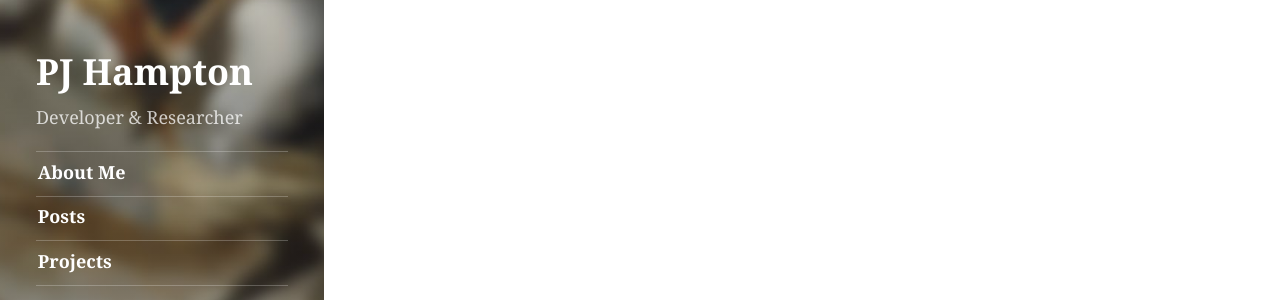
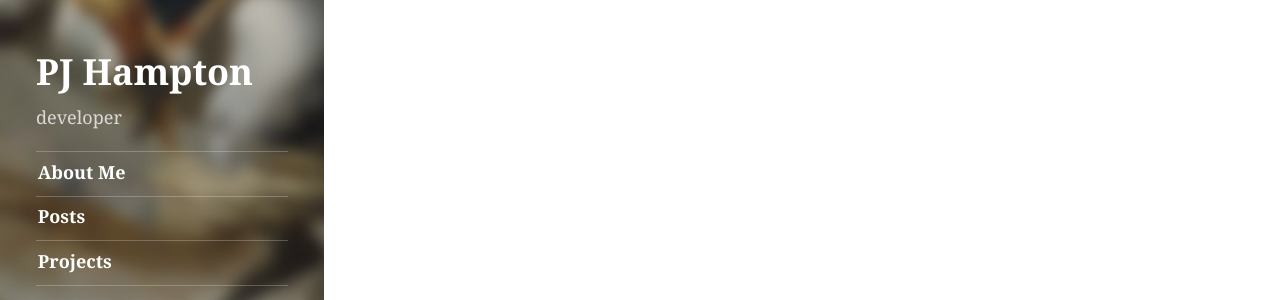
Before and after one commit to pjhampton/pjhampton.github.io, a Jekyll site: the page built from index.html, in a window 1280 px wide. Shown: the part 496-796 px from the top of the page. Built offline with Jekyll 4.4.1, drawn with Linux system fonts in a browser that asks for light colours; the list of posts is cut into pages by our own code.

Commit message:
Updated config and layouts.

```diff
--- a/_config.yml
+++ b/_config.yml
@@ -21,10 +21,10 @@
 
 # Markdown enabled, however don't use more than one paragraph (enforced by `>`)
 description:         >
-  Developer & Researcher
+  developer
 
 # The tags listed as entries in the sidebar
-sidebar_tags:        [jekyll, hyde]
+sidebar_tags:        []
 
 # Fallback image and color if not overwritten for tag or post
 image:               /public/img/nap.jpg
@@ -50,9 +50,6 @@
     stackoverflow:     3968703/ham-sandwich
     linkedin:          pjhampton
 
-# Setting a disqus subdomain will enable the comment section
-# disqus:            <username>
-
 kramdown:
   math_engine:       mathjax
   math_engine_opts:
--- a/_layouts/post.html
+++ b/_layouts/post.html
@@ -8,8 +8,6 @@
   {% include about.html author=site.author %}
 {% endif %}
 
-{% include related.html post=page %}
-
 {% if site.disqus %}
 {% include comments.html post=page %}
 {% endif %}
```
